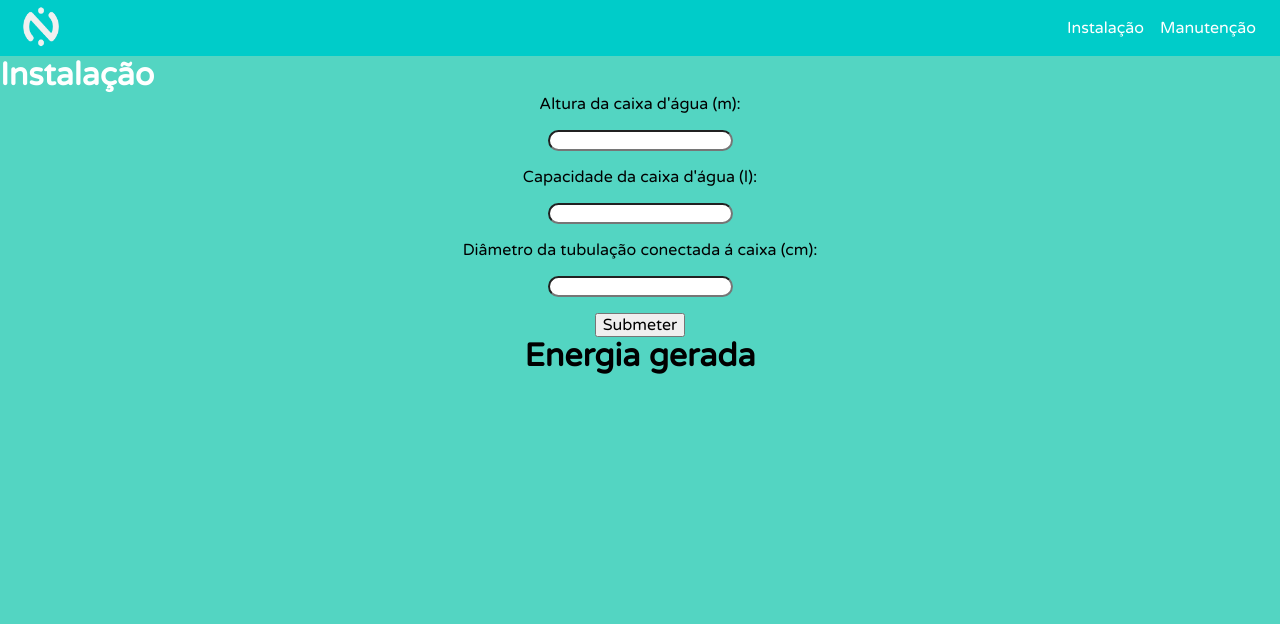
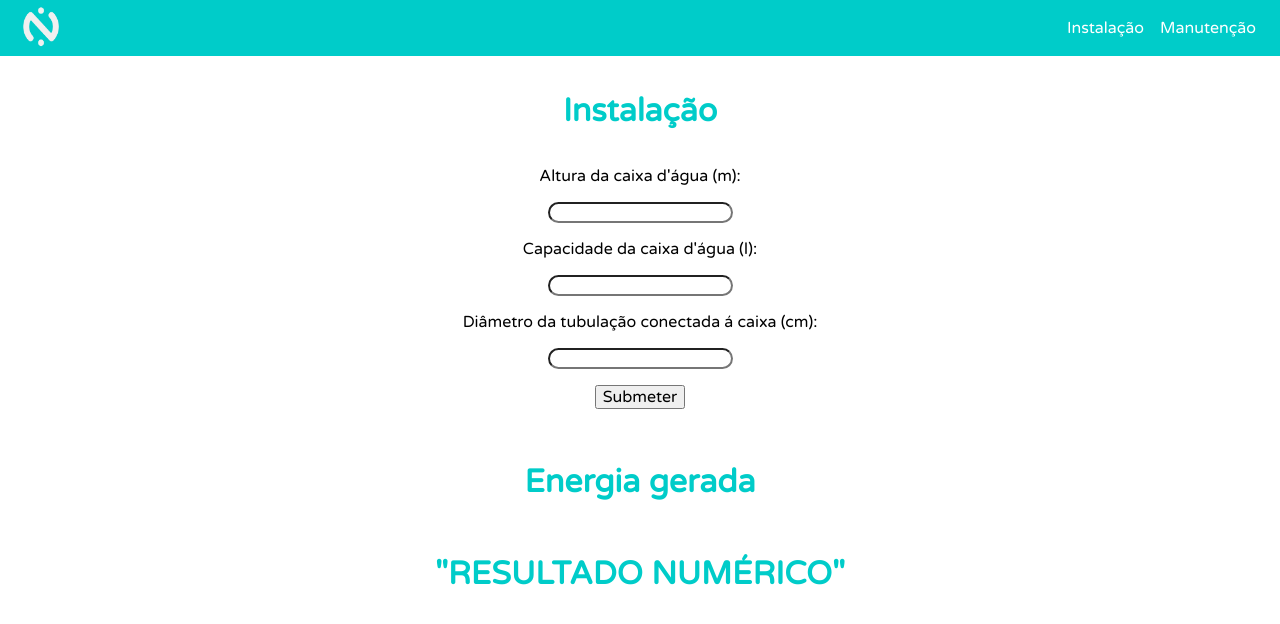
Before and after one commit to pi1-2019-1-whirl/front-end, a React (Create React App) app: page /instalacao in a window 1280 px wide. Shown: the top 624 px of the page. Built offline with nearby package versions, Linux system fonts and the light colour scheme.

Commit message:
Mudanças na fonte e nos espaçamentos

```diff
--- a/src/components/css/Instalacao.css
+++ b/src/components/css/Instalacao.css
@@ -29,10 +29,11 @@ input {
 
 .titulo_instalacao{
     font-family: 'Varela Round', sans-serif;
-    color: white;
-    text-align: start;
+    color: #00CCC9;
+    text-align: center;
 }
 
 div h1 {
+    color: #00CCC9;
     font-family: 'Varela Round', sans-serif;
 }
--- a/src/components/css/Main.css
+++ b/src/components/css/Main.css
@@ -2,7 +2,7 @@
 
 body {
     margin: 0;
-    background-color:#53D5C2;
+    background-color:#FFFFFF;
 }
 
 h1 {
--- a/src/pages/Instalacao.js
+++ b/src/pages/Instalacao.js
@@ -9,7 +9,7 @@ class Instalacao extends Component {
         tubulacao_caixa: null,
     }
 
-    handleInput = ({target}) => {
+    handleInput = ({ target }) => {
         this.setState({ [target.name]: target.value })
         console.log(this.state.altura_caixa)
         console.log(this.state.capacidade_caixa)
@@ -23,31 +23,45 @@ class Instalacao extends Component {
                 <main className="Main">
                     <link href="https://fonts.googleapis.com/css?family=Varela+Round&display=swap" rel="stylesheet"></link>
                     <body>
+                        <br></br>
+                        <br></br>
+
                         <h1 className="titulo_instalacao">Instalação</h1>
+                        <br></br>
+                        <br></br>
                         <form className="formulario">
                             <label className="altura_caixa">
                                 Altura da caixa d'água (m):
                         <p></p>
-                        <input required type="number" step="0.01" value={this.state.altura_caixa} onChange={this.handleInput} name="altura_caixa"/>
+                                <input required type="number" step="0.01" value={this.state.altura_caixa} onChange={this.handleInput} name="altura_caixa" />
                             </label >
                             <p></p>
                             <label className="capacidade_caixa">
                                 Capacidade da caixa d'água (l):
                         <p></p>
-                        <input required type="number" step="0.01" value={this.state.capacidade_caixa} onChange={this.handleInput} name="capacidade_caixa"/>
+                                <input required type="number" step="0.01" value={this.state.capacidade_caixa} onChange={this.handleInput} name="capacidade_caixa" />
                             </label>
                             <p></p>
                             <label className="tubulacao_caixa">
                                 Diâmetro da tubulação conectada á caixa (cm):
                         <p></p>
-                        <input required type="number" step="0.01" value={this.state.tubulacao_caixa} onChange={this.handleInput} name="tubulacao_caixa"/>
+                                <input required type="number" step="0.01" value={this.state.tubulacao_caixa} onChange={this.handleInput} name="tubulacao_caixa" />
                             </label>
                             <p></p>
                             <button>Submeter</button>
                         </form>
+                        <br></br>
+                        <br></br>
+                        <br></br>
                         <div className="resultado">
                             <h1>
                                 Energia gerada
+                            </h1>
+                            <br></br>
+                        <br></br>
+                        <br></br>
+                            <h1 className="valor_calculado">
+                                "RESULTADO NUMÉRICO"
                             </h1>
                         </div>
                     </body>
--- a/src/pages/Manutencao.js
+++ /dev/null
@@ -1,54 +0,0 @@
-import React, {Component} from "react";
-import Navbar from "../components/Navbar/Navbar";
-import { Line,Bar,Pie } from 'react-chartjs-2';
-import CanvasJSReact from "../components/assets/canvasjs.react";
-var CanvasJSChart = CanvasJSReact.CanvasJSChart;
-
-
-class Manutencao extends Component{
- render() {
-
-		const options = {
-
-			title: {
-				text: "Energia Gerada"
-			},		axisY:[{
-    title: "Voltagem",
-   }],
-   axisX:[{
-    title: "Tempo",
-   }],
-
-			animationEnabled: false,
-			data: [
-			{
-				// Change type to "doughnut", "line", "splineArea", etc.
-				type: "column",
-				dataPoints: [
-					{ label: "Apple",  y: 10876  },
-					{ label: "Orange", y: 15123 },
-					{ label: "Banana", y: 23123  },
-					{ label: "Mango",  y: 30222 },
-					{ label: "Orange", y: 15224  },
-					{ label: "Banana", y: 25454  },
-
-				]
-			}
-			]
-		}
-
-		return (
-  <div>
-   <Navbar/>
-		<div>
-			<h1>React Column Chart</h1>
-			<CanvasJSChart options = {options}
-				/* onRef={ref => this.chart = ref} */
-			/>
-			{/*You can get reference to the chart instance as shown above using onRef. This allows you to access all chart properties and methods*/}
-		</div>
-  </div>
-		);
-	}
-}
-export default Manutencao;
```
Lines whose indentation alone changed are shown as unchanged.
